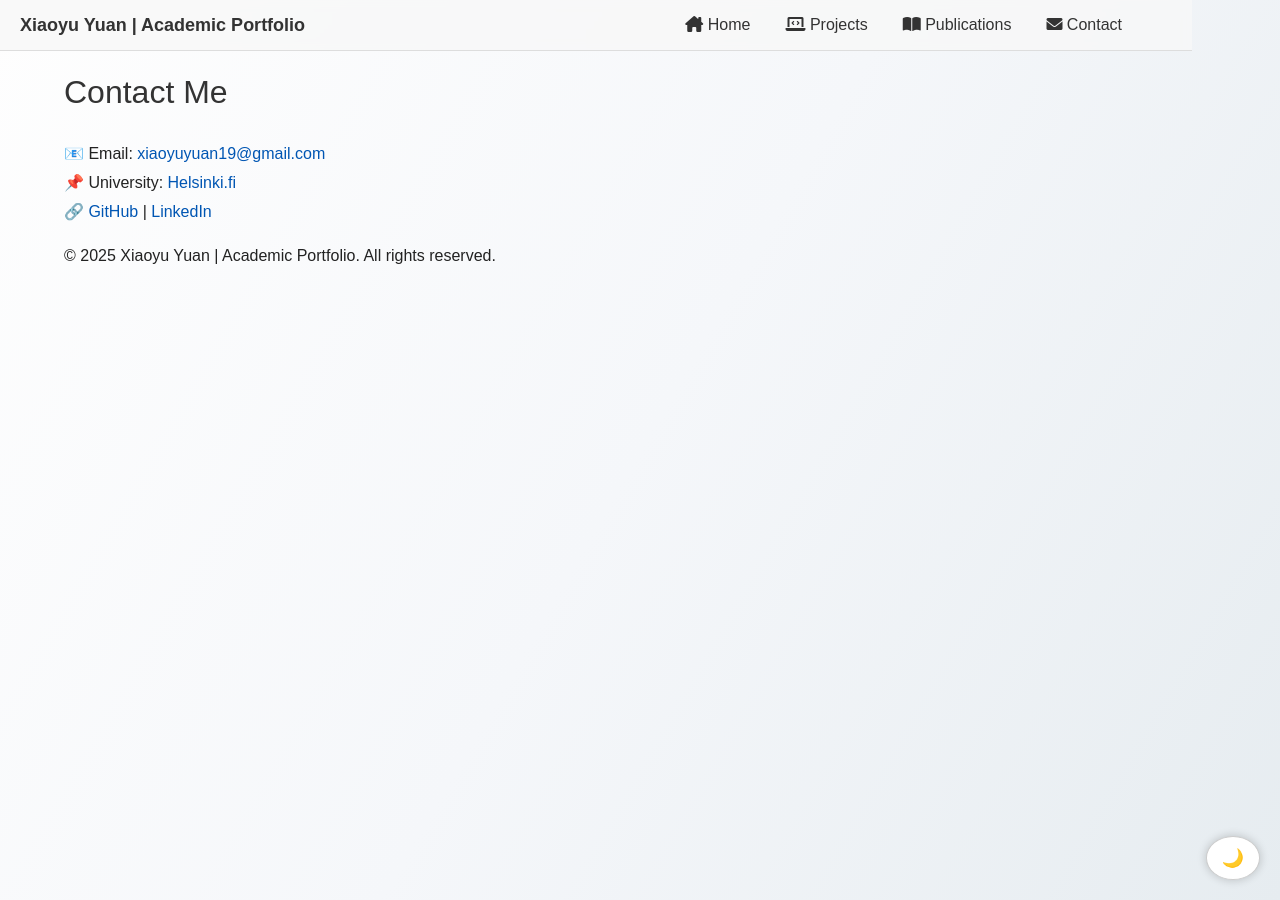
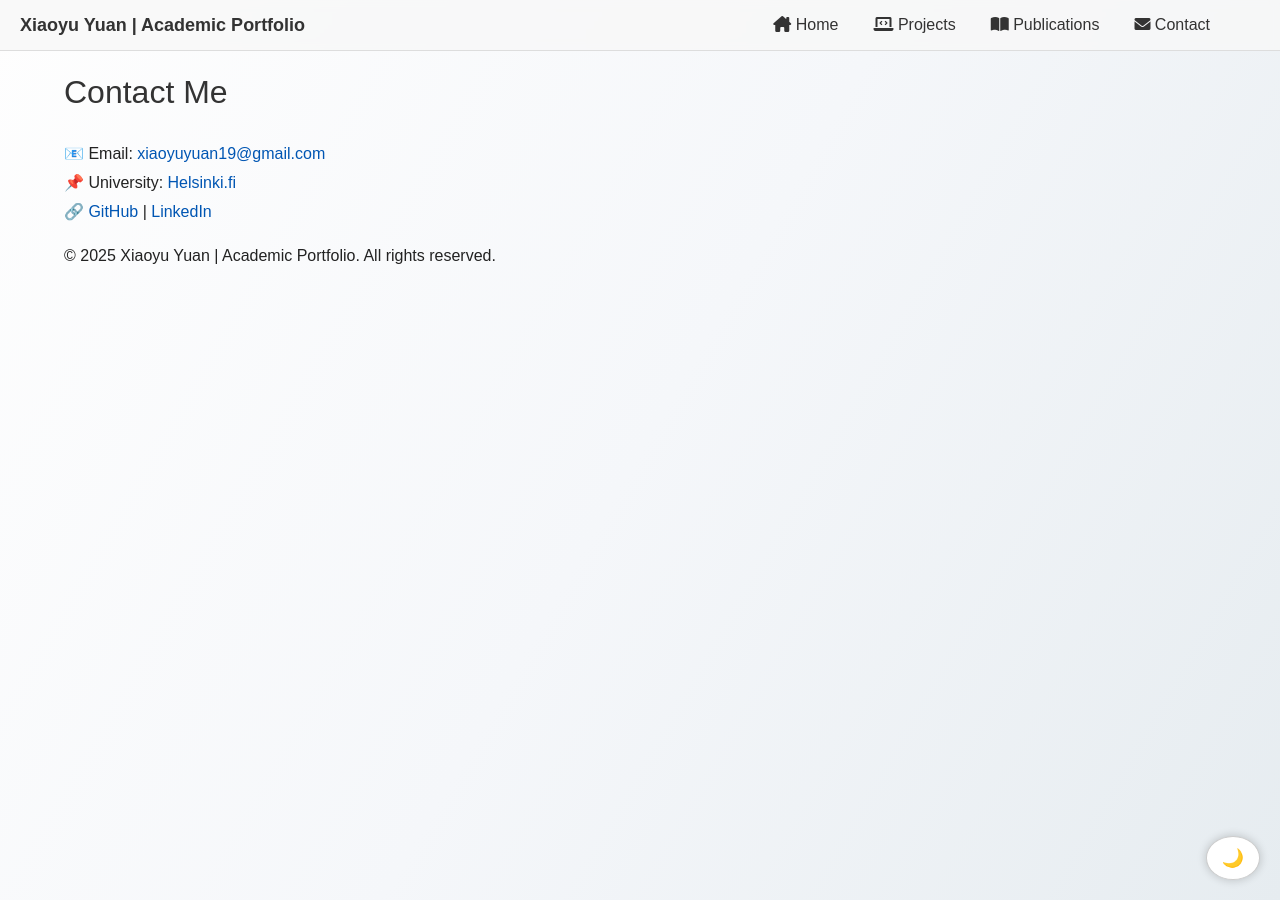
Before and after one commit to XiaoyuYuan19/portfolio, a Jekyll site: the page built from contact.md, in a window 1280 px wide. Built offline with Jekyll 4.4.1, drawn with Linux system fonts in a browser that asks for light colours.

Commit message:
Update style.css

```diff
--- a/assets/css/style.css
+++ b/assets/css/style.css
@@ -99,7 +99,7 @@ h1, h2, h3 {
     display: flex;
     justify-content: space-between;
     align-items: center;
-    width: 90%;
+    width: 100%;
     padding: 5px 20px; /* ✅ 变得更小更轻盈 */
     background: rgba(248, 248, 248, 0.8); /* ✅ 让导航栏有点透明感 */
     border-bottom: 1px solid #ddd;
@@ -187,8 +187,8 @@ h1, h2, h3 {
 
 /* 🛠 修正 Contact 右侧超出问题 */
 .navbar ul {
-    padding-left: 40px;
-    padding-right: 40px;
+    padding-left: 80px;
+    padding-right: 80px;
 }
 
 /* 🌙 夜间模式调整 */
```
